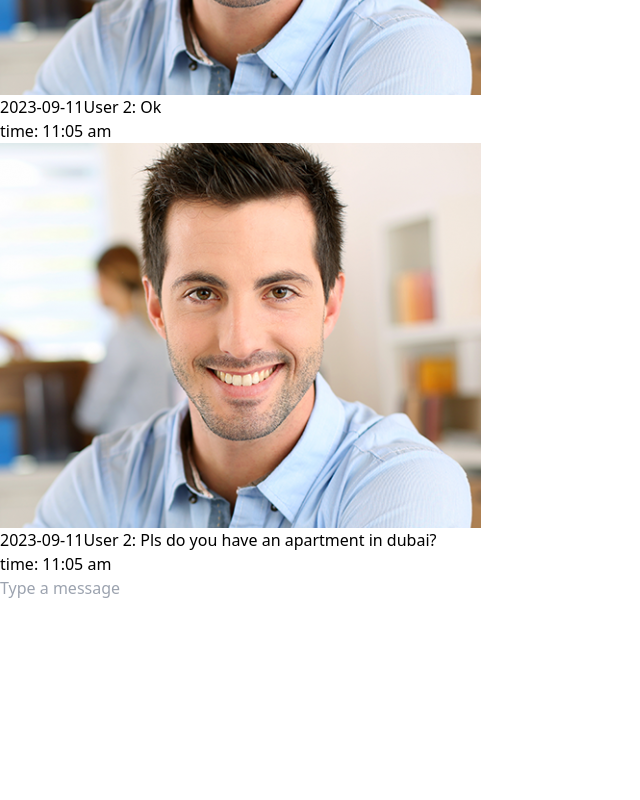
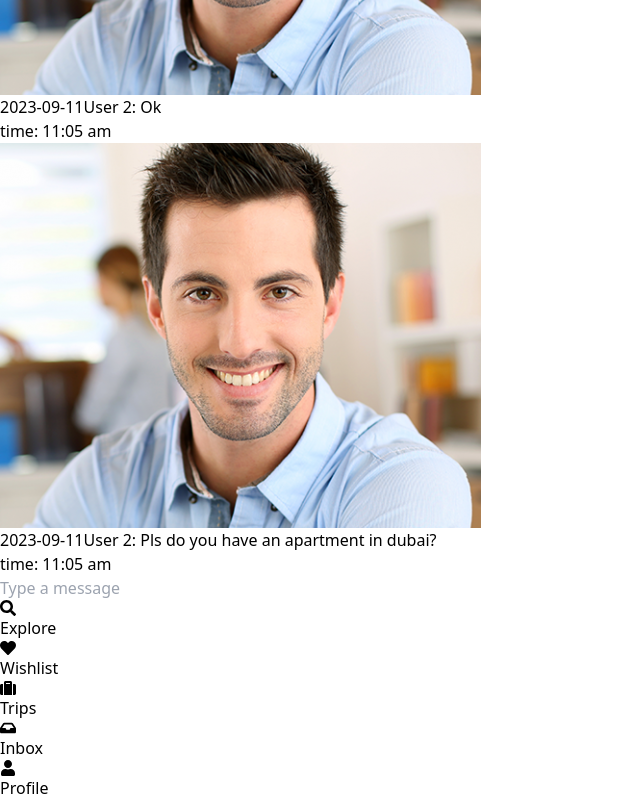
Before and after one commit to Ebubeuzor/Shrbo, a React (Vite) app: page /Chat in a window 1280 px wide. Shown: the part 7168-7968 px from the top of the page, without its empty margins (0-640 px from the left). Before the commit the page ends 7768 px from the top, so only its background shows below. Built offline with nearby package versions, Linux system fonts and the light colour scheme.

Commit message:
added bottom navigation

```diff
--- a/package.json
+++ b/package.json
@@ -19,7 +19,7 @@
     "react": "^18.2.0",
     "react-datepicker": "^4.16.0",
     "react-dom": "^18.2.0",
-    "react-icons": "^4.10.1",
+    "react-icons": "^4.11.0",
     "react-responsive-carousel": "^3.2.23",
     "react-router-dom": "^6.15.0",
     "react-select": "^5.7.4",
--- a/src/Component/Chat/Chat.jsx
+++ b/src/Component/Chat/Chat.jsx
@@ -2,7 +2,7 @@ import React, { useState } from "react";
 import ChatCard from "./ChatCard";
 import ChatContainer from "./ChatContainer";
 import sendButton from "../../assets/svg/angle-circle-left-icon.svg";
-
+import BottomNavigation from "../Navigation/BottomNavigation";
 
 export default function Chat() {
   const [showGreen, setShowGreen] = useState(true);
@@ -27,7 +27,7 @@ export default function Chat() {
 
       {/* Show yellow part on desktop */}
       <div
-        className={`col-span-3 md:col-span-2  ${
+        className={`col-span-3 md:col-span-2   ${
           showGreen ? "hidden md:block" : ""
         }`}
       >
@@ -39,6 +39,8 @@ export default function Chat() {
 
         <ChatContainer />
       </div>
+
+      <BottomNavigation/>
     </div>
   );
 }
--- a/src/Component/Chat/ChatCard.jsx
+++ b/src/Component/Chat/ChatCard.jsx
@@ -109,7 +109,7 @@ const messages = [
 
 export default function ChatCard() {
   return (
-    <div className="rounded-lg mb-10  mx-3">
+    <div className="rounded-lg mb-32  mx-3">
         <div className="border-b-[1px] py-4 border-gray-100">
             <h1 className="text-3xl">Messages</h1>
         </div>
--- a/src/Component/ListingInfo/Listings.jsx
+++ b/src/Component/ListingInfo/Listings.jsx
@@ -110,7 +110,7 @@ const Listings = () => {
   };
 
   return (
-    <div className="flex flex-wrap justify-center mt-10">
+    <div className="flex flex-wrap justify-center mt-10 mb-32">
       {listings.map((listing) => (
         <div
           key={listing.id}
--- /dev/null
+++ b/src/Component/Navigation/BottomNavigation.jsx
@@ -0,0 +1,32 @@
+import React from 'react';
+import { FaSearch, FaHeart, FaSuitcase, FaInbox, FaUser } from 'react-icons/fa';
+import { Link } from 'react-router-dom';
+
+export default function BottomNavigation() {
+  return (
+    <div className=" md:hidden fixed bottom-0 left-0 w-full bg-gray-800 text-white py-4 flex justify-center z-50">
+      <div className="flex space-x-8">
+        <Link to="/" className="cursor-pointer flex flex-col items-center">
+          <FaSearch className="text-2xl text-orange-400 mx-auto" />
+          <span className='text-[10px] text-orange-400'>Explore</span>
+        </Link>
+        <Link to="/wishlist" className="cursor-pointer flex flex-col items-center">
+          <FaHeart className="text-2xl mx-auto" />
+          <span className='text-[10px]'>Wishlist</span>
+        </Link>
+        <Link to="/trip" className="cursor-pointer flex flex-col items-center">
+          <FaSuitcase className="text-2xl mx-auto" />
+          <span className='text-[10px]'>Trips</span>
+        </Link>
+        <Link to="/chat" className="cursor-pointer flex flex-col items-center">
+          <FaInbox className="text-2xl mx-auto" />
+          <span className='text-[10px]'>Inbox</span>
+        </Link>
+        <Link to="/profile" className="cursor-pointer flex flex-col items-center">
+          <FaUser className="text-2xl mx-auto" />
+          <span className='text-[10px]'>Profile</span>
+        </Link>
+      </div>
+    </div>
+  );
+}
--- a/src/Component/Navigation/CategoryHeader.jsx
+++ b/src/Component/Navigation/CategoryHeader.jsx
@@ -72,7 +72,7 @@ export default function CategoryHeader() {
 
   return (
     <div className="mt-16 md:mt-40 w-full ">
-      <div className="flex space-x-1 items-center p-4" style={{ boxShadow: "0px 12px 7px -15px" }} >
+      <div className="flex space-x-1 items-center " >
         <button
           className={`border-1 p-1 md:w-8 md:h-8 rounded-full hidden md:block ${
             canScrollBackward ? "" : "opacity-50 cursor-not-allowed"
@@ -152,9 +152,7 @@ export default function CategoryHeader() {
           </svg>
         </button>
       </div>
-      <div className="mt-4 hidden md:block">
-        <FilterModal />
-      </div>
+
     </div>
   );
 }
--- a/src/Component/Navigation/Header.jsx
+++ b/src/Component/Navigation/Header.jsx
@@ -2,7 +2,7 @@ import React from 'react';
 
 export default function Header() {
   return (
-    <header className="bg-blue-500 text-white py-4 hidden  md:block">
+    <header className="bg-gray-800 text-white py-4 hidden  md:block">
       <div className="container mx-auto flex items-center justify-between">
         <div className="text-2xl font-semibold">
           <img
--- a/src/Component/Settings/Profile.jsx
+++ b/src/Component/Settings/Profile.jsx
@@ -5,6 +5,7 @@ import EditLegalNameForm from "./EditLegalFormName";
 import EditEmailAddress from "./EditEmailAddress";
 import EditPhoneNumber from "./EditPhoneNumber";
 import AddressForm from "./AddressForm";
+import BottomNavigation from "../Navigation/BottomNavigation";
 
 export default function Profile() {
   const [isEditingLegalName, setIsEditingLegalName] = useState(false);
@@ -164,6 +165,7 @@ export default function Profile() {
           </div>
         </div>
       </div>
+      <BottomNavigation/>
     </div>
   );
 }
--- a/src/Component/TripHistory/Trip.jsx
+++ b/src/Component/TripHistory/Trip.jsx
@@ -8,6 +8,7 @@ import bathroom from "../../assets/svg/bathtub-icon.svg";
 import calender from "../../assets/svg/calendar-icon.svg";
 import { Link } from "react-router-dom";
 import PaginationExample from "../PaginationExample";
+import BottomNavigation from "../Navigation/BottomNavigation";
 
 export default function Trip() {
   const [selectedTrip, setSelectedTrip] = useState(null);
@@ -326,12 +327,13 @@ export default function Trip() {
           </div>
         </div>
       )}
-      <div className="my-10">
+      <div className="my-10 mb-32">
         {tripHistory.length > 0 && (
 
         <PaginationExample />
         )}
       </div>
+      <BottomNavigation/>
     </div>
   );
 }
--- a/src/Component/WishList/Wishlists.jsx
+++ b/src/Component/WishList/Wishlists.jsx
@@ -2,6 +2,7 @@ import React from "react";
 import room from "../../assets/room.jpeg";
 import {Link} from "react-router-dom";
 import WishlistsSet from "./WishlistsSet";
+import BottomNavigation from "../Navigation/BottomNavigation";
 
 const Wishlists=()=>{
 
@@ -38,7 +39,7 @@ const Wishlists=()=>{
 
     return (
         <div className=" min-h-[100dvh] relative block box-border">
-          <div className=" main block box-border">
+          <div className=" main block box-border mb-32">
             <div className=" mr-auto">
               <div className=" mb-6 mt-8 ">
                 <section>
@@ -60,6 +61,7 @@ const Wishlists=()=>{
 
             </div>
           </div>
+          <BottomNavigation/>
       </div>
     );
 
--- a/src/Views/Home.jsx
+++ b/src/Views/Home.jsx
@@ -6,8 +6,7 @@ import Header from "../Component/Navigation/Header";
 import Hamburger from "../Component/Navigation/Hamburger";
 import Modal from "../Component/SearchModal/Modal";
 import searchIcon from "../assets/svg/search-icon.svg";
-import FilterModal from "../Component/Filter/FilterModal";
-
+import BottomNavigation from "../Component/Navigation/BottomNavigation";
 export default function Home() {
   const [isModalOpen, setIsModalOpen] = useState(false);
   const [isSearchButtonFixed, setIsSearchButtonFixed] = useState(false);
@@ -41,10 +40,11 @@ export default function Home() {
 
   return (
     <div>
-      {/* <Header />
-      <Hamburger /> */}
+      <Header />
+      {/* <Hamburger /> */}
+      <BottomNavigation/>
       <div
-        className={` md:hidden flex justify-center fixed z-10 left-0 right-0 transition-all ${
+        className={` md:w-2/5 mx-auto flex justify-center fixed z-10 left-0 right-0 transition-all ${
           isSearchButtonFixed ? "top-0" : "mt-6"
         }`}
       >          <button
@@ -78,7 +78,7 @@ export default function Home() {
               Find great places, hotels, restaurants, shops.
             </p>
             <section className="flex  justify-center bottom-0 ">
-              <SearchLocation />
+              {/* <SearchLocation /> */}
             </section>
           </div>
         </div>
--- a/src/Views/ListingInfoMain.jsx
+++ b/src/Views/ListingInfoMain.jsx
@@ -8,6 +8,8 @@ import ListingMap from "../Component/ListingInfo/ListingMap";
 import ListingReviews from "../Component/ListingInfo/ListingReviews"
 import Testimonial from "../Component/ListingInfo/Testimonial";
 import ListingForm from "../Component/ListingInfo/ListingForm";
+import BottomNavigation from "../Component/Navigation/BottomNavigation";
+
 
 const ListingInfoMain=()=>{
 
@@ -40,7 +42,7 @@ const ListingInfoMain=()=>{
             <ListingMap/>
 
 
-
+<BottomNavigation/>
         </div>
     );
 
```
Also changed, not shown: 1 other file (tests, documents, lock files or other folders).
